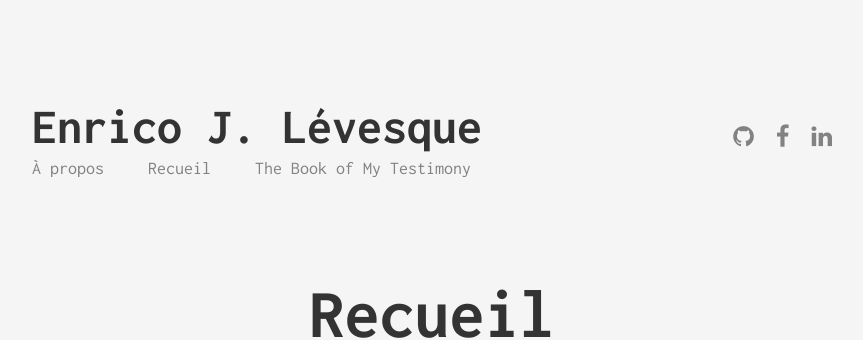
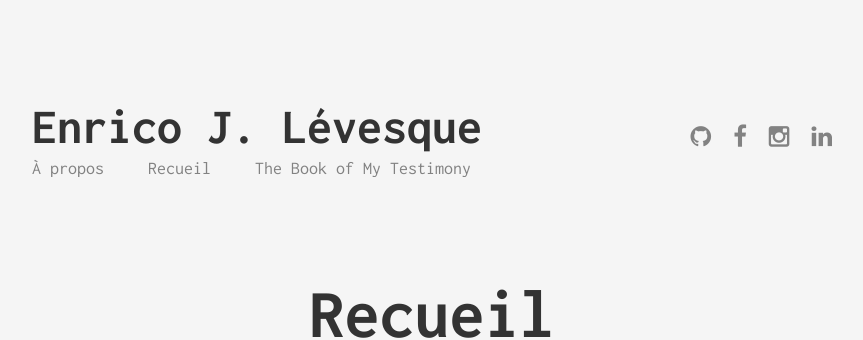
Before and after one commit to enricoJL/enricojl.github.io, a Jekyll site: the page built from index.html, in a window 1280 px wide. Shown: the top 340 px of the page, without its empty margins (208-1071 px from the left). Built offline with Jekyll 4.4.1, drawn with Linux system fonts in a browser that asks for light colours.

Commit message:
instagram link

```diff
--- a/_config.yml
+++ b/_config.yml
@@ -11,6 +11,7 @@ author:
   fullname: Enrico J. Lévesque
   github: enricojl
   facebook: enrico.levesque.5
+  instagram: enricojlevesque
   linkedin: enrico-lévesque-66977a13
 
 #  twitter: electrik_frog
--- a/_includes/header.html
+++ b/_includes/header.html
@@ -28,6 +28,12 @@
             </a>
         {% endif %}
 
+        {% if site.author.instagram %}
+            <a href="https://instagram.com/{{ site.author.instagram }}" class="social-links__entry" target="_blank">
+                <i class="fa fa-instagram"></i>
+            </a>
+        {% endif %}
+
         {% if site.author.linkedin %}
             <a href="https://linkedin.com/in/{{ site.author.linkedin }}" class="social-links__entry" target="_blank">
                 <i class="fa fa-linkedin"></i>
```
